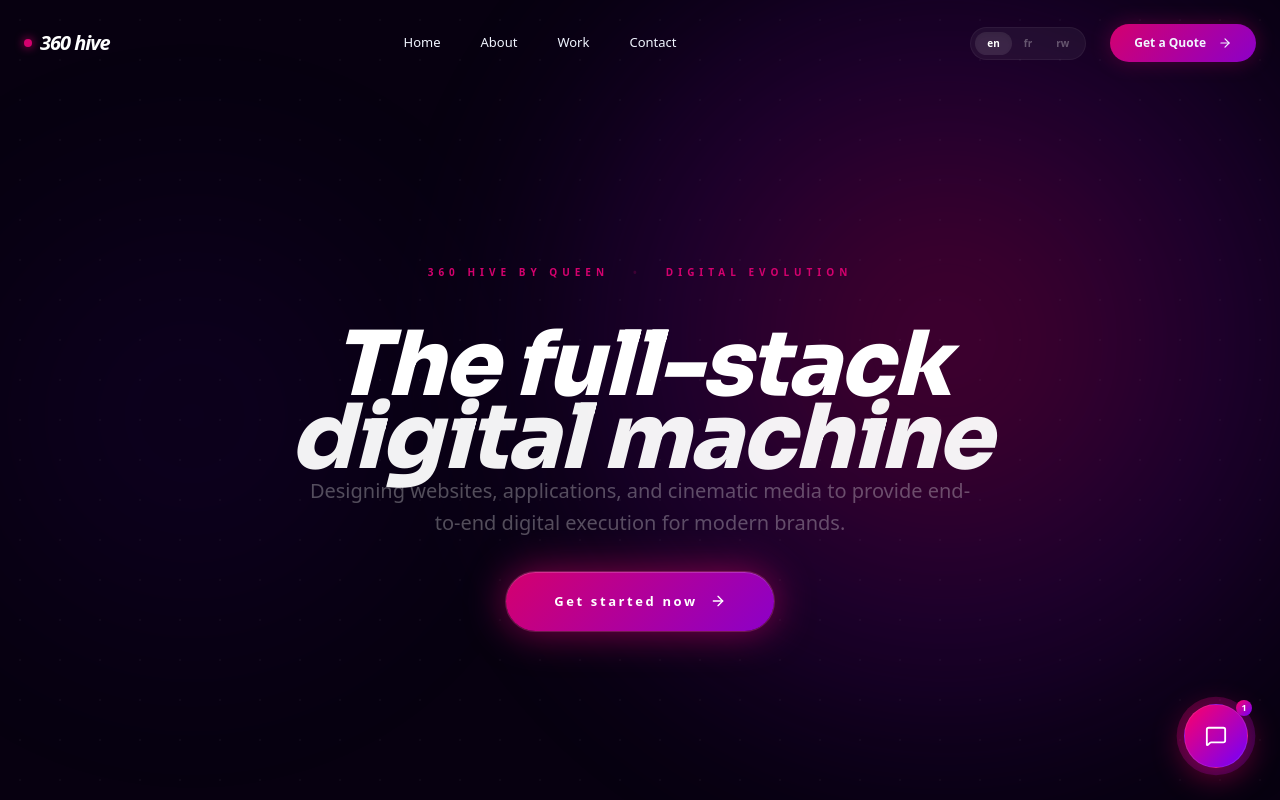
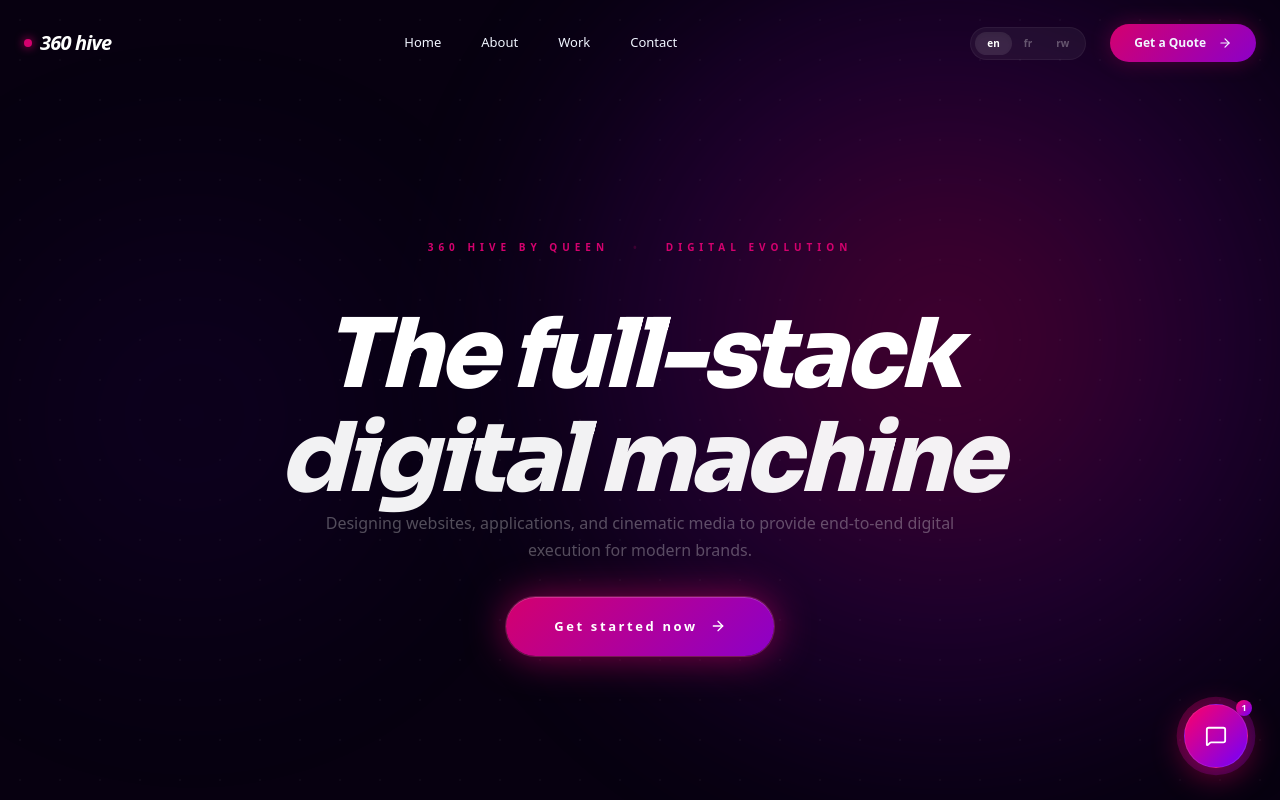
Before and after one commit to hivebyqueens/360hive, a Next.js app: page / in a window 1280 px wide. Shown: the top 800 px of the page. Built offline with nearby package versions, Linux system fonts and the light colour scheme.

Commit message:
just fixed the font size

```diff
--- a/app/globals.css
+++ b/app/globals.css
@@ -3,6 +3,7 @@
 @custom-variant dark (&:where(.dark, .dark *));
 
 :root {
+  /* ── Brand colours ─────────────────────────────────── */
   --deep-navy: #010717;
   --vibrant-pink: #ff0066;
   --royal-purple: #200048;
@@ -11,6 +12,37 @@
   --text-soft: #c0c8df;
   --line: rgba(255, 255, 255, 0.2);
   --gradient-main: linear-gradient(120deg, #ff0066 0%, #200048 100%);
+
+  /* ── Fluid type scale ──────────────────────────────── */
+  /*  Formula: clamp(min, preferred, max)
+      preferred = mid-point expressed as a viewport unit   */
+  --text-xs:   clamp(0.6875rem, 0.65rem + 0.19vw, 0.75rem);    /*  11 → 12 px */
+  --text-sm:   clamp(0.8125rem, 0.77rem + 0.22vw, 0.875rem);   /*  13 → 14 px */
+  --text-base: clamp(0.9375rem, 0.89rem + 0.25vw, 1rem);       /*  15 → 16 px */
+  --text-lg:   clamp(1.0625rem, 0.99rem + 0.38vw, 1.125rem);   /*  17 → 18 px */
+  --text-xl:   clamp(1.1875rem, 1.09rem + 0.5vw,  1.25rem);    /*  19 → 20 px */
+  --text-2xl:  clamp(1.375rem,  1.22rem + 0.75vw, 1.5rem);     /*  22 → 24 px */
+  --text-3xl:  clamp(1.625rem,  1.38rem + 1.25vw, 1.875rem);   /*  26 → 30 px */
+  --text-4xl:  clamp(1.875rem,  1.55rem + 1.63vw, 2.25rem);    /*  30 → 36 px */
+  --text-5xl:  clamp(2.25rem,   1.8rem  + 2.25vw, 3rem);       /*  36 → 48 px */
+  --text-6xl:  clamp(2.75rem,   2.1rem  + 3.25vw, 3.75rem);    /*  44 → 60 px */
+  --text-7xl:  clamp(3.25rem,   2.4rem  + 4.25vw, 4.5rem);     /*  52 → 72 px */
+  --text-8xl:  clamp(3.75rem,   2.6rem  + 5.75vw, 6rem);       /*  60 → 96 px */
+
+  /* ── Leading (line-height) tokens ─────────────────── */
+  --leading-tight:   1.08;
+  --leading-snug:    1.22;
+  --leading-normal:  1.5;
+  --leading-relaxed: 1.7;
+  --leading-loose:   1.9;
+
+  /* ── Tracking (letter-spacing) tokens ─────────────── */
+  --tracking-tighter: -0.04em;
+  --tracking-tight:   -0.02em;
+  --tracking-normal:   0em;
+  --tracking-wide:     0.05em;
+  --tracking-wider:    0.10em;
+  --tracking-widest:   0.18em;
 }
 
 
@@ -31,17 +63,105 @@ body {
   color: var(--text);
 }
 
-h1,
-h2,
-h3,
-h4 {
+/* ── Heading base reset ────────────────────────────────── */
+h1, h2, h3, h4, h5, h6 {
   margin: 0;
   font-family: var(--font-heading), "Space Grotesk", "Segoe UI", sans-serif;
-  letter-spacing: -0.02em;
+  font-style: italic;
 }
 
+/* ── Heading scale ─────────────────────────────────────── */
+/*  Display — hero titles, giant section openers            */
+h1 {
+  font-size: var(--text-8xl);
+  font-weight: 900;
+  line-height: var(--leading-tight);
+  letter-spacing: var(--tracking-tighter);
+}
+
+/*  Section title — major page sections                     */
+h2 {
+  font-size: var(--text-6xl);
+  font-weight: 900;
+  line-height: var(--leading-tight);
+  letter-spacing: var(--tracking-tighter);
+}
+
+/*  Sub-section / card title                                 */
+h3 {
+  font-size: var(--text-4xl);
+  font-weight: 800;
+  line-height: var(--leading-snug);
+  letter-spacing: var(--tracking-tight);
+}
+
+/*  Widget / sidebar / modal title                           */
+h4 {
+  font-size: var(--text-2xl);
+  font-weight: 700;
+  line-height: var(--leading-snug);
+  letter-spacing: var(--tracking-tight);
+}
+
+/*  Label heading / eyebrow below a card title               */
+h5 {
+  font-size: var(--text-xl);
+  font-weight: 700;
+  line-height: var(--leading-normal);
+  letter-spacing: var(--tracking-normal);
+}
+
+/*  Fine-print heading / table header                        */
+h6 {
+  font-size: var(--text-base);
+  font-weight: 700;
+  line-height: var(--leading-normal);
+  letter-spacing: var(--tracking-wide);
+}
+
+/* ── Paragraph / body copy scale ──────────────────────── */
 p {
   margin: 0;
+  font-size: var(--text-base);          /* 15–16 px  */
+  line-height: var(--leading-relaxed);  /* 1.7       */
+}
+
+/*  Lead paragraph — page intro / hero sub-headline         */
+.p-lead {
+  font-size: var(--text-lg);            /* 17–18 px  */
+  line-height: var(--leading-relaxed);
+  color: var(--text-soft);
+}
+
+/*  Secondary body — descriptions, supporting copy          */
+.p-body {
+  font-size: var(--text-base);          /* 15–16 px  */
+  line-height: var(--leading-relaxed);
+  color: var(--text-soft);
+}
+
+/*  Small body — meta, timestamps, helper text              */
+.p-sm {
+  font-size: var(--text-sm);            /* 13–14 px  */
+  line-height: var(--leading-normal);
+  color: var(--text-soft);
+}
+
+/*  Caption — image captions, footnotes, fine print         */
+.p-caption {
+  font-size: var(--text-xs);            /* 11–12 px  */
+  line-height: var(--leading-normal);
+  color: var(--text-soft);
+  letter-spacing: var(--tracking-wide);
+}
+
+/*  Eyebrow label — uppercase badge above a section title   */
+.p-label {
+  font-size: var(--text-xs);            /* 11–12 px  */
+  font-weight: 700;
+  line-height: var(--leading-normal);
+  letter-spacing: var(--tracking-widest);
+  text-transform: lowercase;
 }
 
 a {
--- /dev/null
+++ b/global.d.ts
@@ -0,0 +1,2 @@
+/* Teach TypeScript to accept CSS side-effect imports (e.g. import './globals.css') */
+declare module "*.css" {}
```
